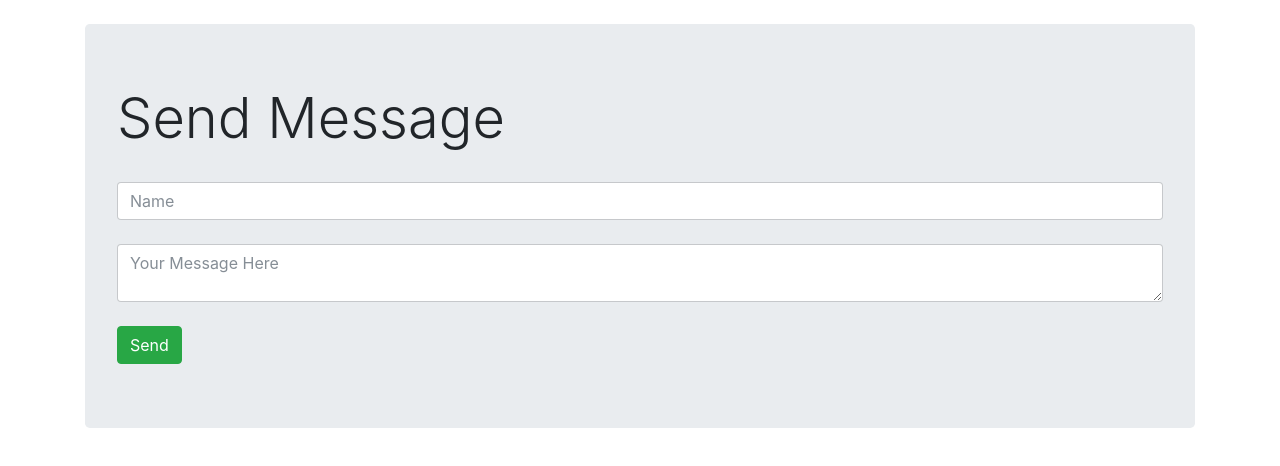
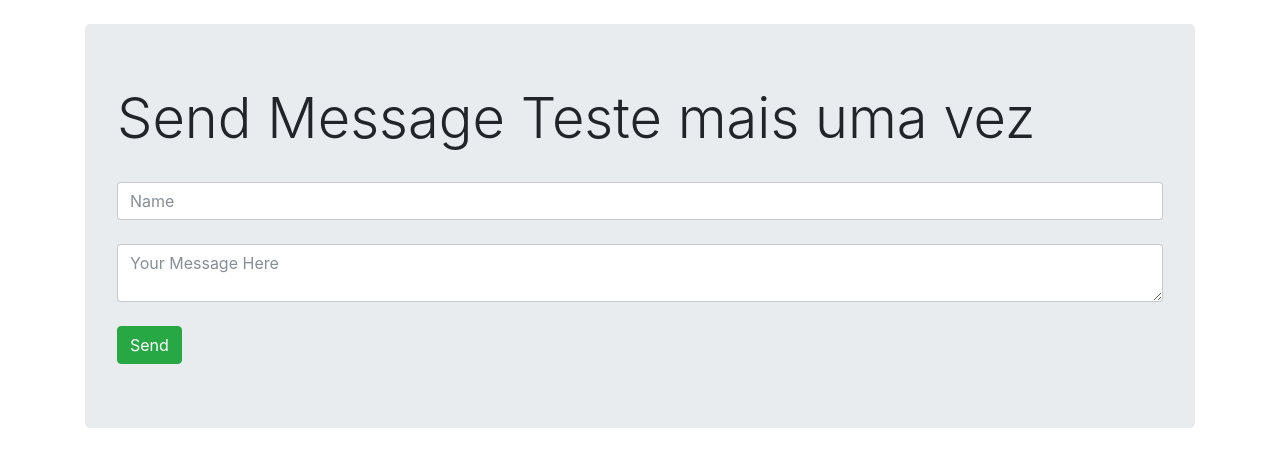
Before and after one commit to jhinfo93/ezops-test-jackson, a website: page code/index.html in a window 1280 px wide. Drawn offline with nearby package versions, Linux system fonts and the light colour scheme; no server answers.

Commit message:
subindo aplicação na aws

```diff
--- a/code/index.html
+++ b/code/index.html
@@ -12,7 +12,7 @@
 <div class="container">
     <br>
     <div class="jumbotron">
-        <h1 class="display-4">Send Message</h1>
+        <h1 class="display-4">Send Message Teste mais uma vez</h1>
         <br>
         <input id = "name" class="form-control" placeholder="Name">
         <br>
```
